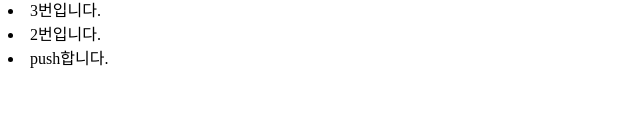
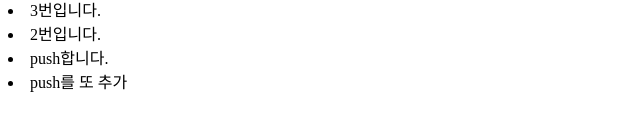
Before and after one commit to Tunner95/test, a plain HTML site: page index.html in a window 1280 px wide. Shown: the part 235-366 px from the top of the page, without its empty margins (0-640 px from the left). Drawn offline with Linux system fonts and the light colour scheme.

Commit message:
push를 또 추가

```diff
--- a/index.html
+++ b/index.html
@@ -15,6 +15,7 @@
 		<li>3번입니다.</li>
 		<li>2번입니다.</li>
 		<li>push합니다.</li>
+		<li>push를 또 추가</li>
 	</div>
 </body>
 </html>
```
